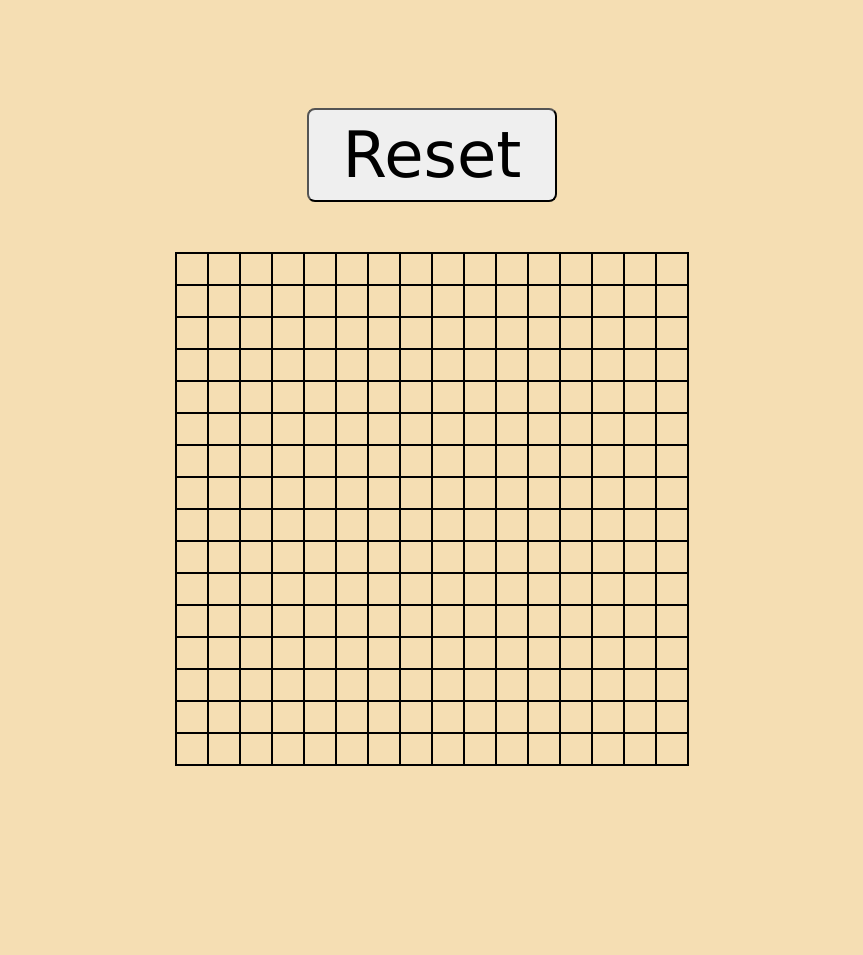
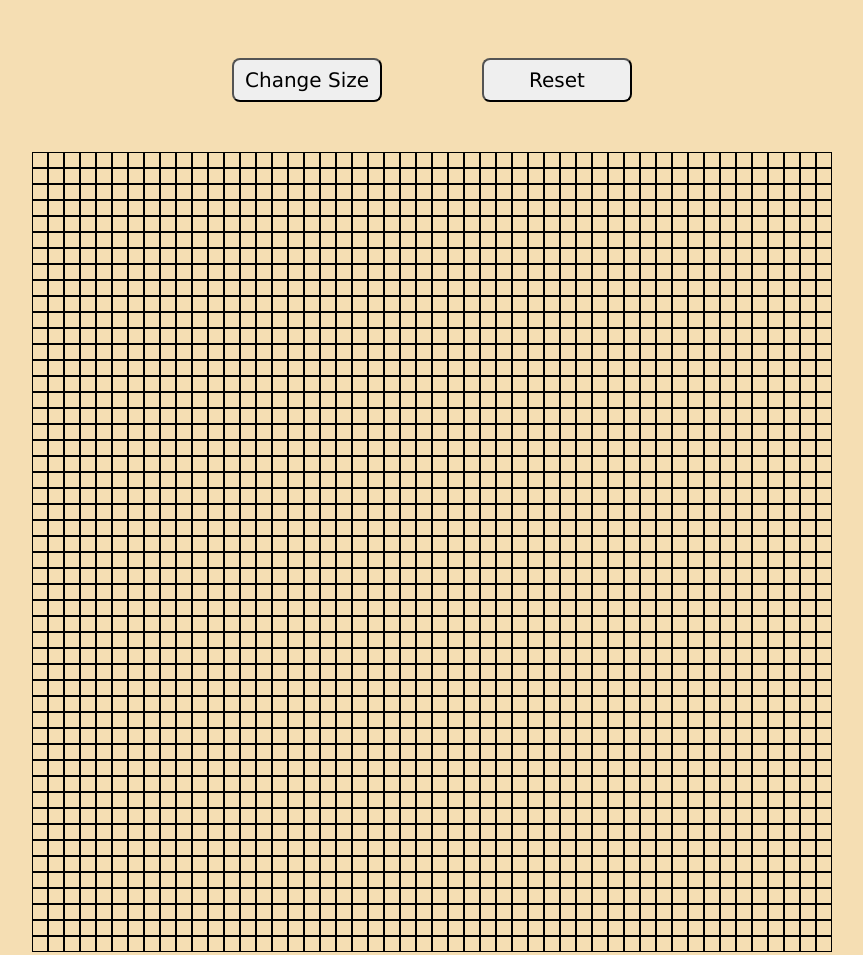
Before and after one commit to xhide341/etch-a-sketch, a plain HTML site: page index.html in a window 1280 px wide. Shown: the whole page, without its empty margins (208-1071 px from the left). Before the commit the page ends 874 px from the top, so only its background shows below. Drawn offline with Linux system fonts and the light colour scheme.

Commit message:
finished the project

```diff
--- a/index.html
+++ b/index.html
@@ -3,13 +3,15 @@
 <head>
     <meta charset="UTF-8">
     <meta name="viewport" content="width=device-width, initial-scale=1.0">
-    <title>Document</title>
+    <title>hide's etch-a-sketch</title>
     <link rel="stylesheet" href="/style.css"/>
     <script src="/script.js" defer></script>
 </head>
 <body>
-    <button>Reset</button>
-    <div class="container">
+    <div class="buttons">
+        <button class="promptButton">Change Size</button>
+        <button class="resetButton">Reset</button>
     </div>
+    <div class="container"></div>
 </body>
 </html>
--- a/script.js
+++ b/script.js
@@ -1,13 +1,21 @@
 const container = document.querySelector(".container");
-const button = document.querySelector("button");
+const resetButton = document.querySelector(".resetButton");
+const promptButton = document.querySelector(".promptButton");
 
-for (let i = 0; i < 16; i++) {
+
+function createGrid(size) {
+
+    container.innerHTML = '';
+
+    const divSize = 700 / size;
+
+    for (let i = 0; i < size; i++) {
         const row = document.createElement('div');
-    row.style.cssText = 'display: flex;';
+        row.style.cssText = 'display: flex; flex: 1;';
 
-    for (let j = 0; j < 16; j++) {
+        for (let j = 0; j < size; j++) {
             let div = document.createElement('div');
-        div.style.cssText = 'border: 1px solid black; width: 30px; height: 30px;';
+            div.style.cssText = `border: 1px solid black; width: ${divSize}px; height: ${divSize}px; flex: 1;`;
 
             div.addEventListener('mouseenter', () => {
                 const randomColor = Math.floor(Math.random()*16777215).toString(16);
@@ -23,10 +31,35 @@ for (let i = 0; i < 16; i++) {
 
         container.appendChild(row);
     }
+}
 
-button.addEventListener('click', () => {
+
+function promptForGridSize() {
+    let size = prompt("Enter number of grids per side (max 100):");
+    size = parseInt(size);
+
+    if (isNaN(size) || size < 1) {
+        alert("Please enter a valid number.");
+        return promptForGridSize();
+    }
+
+    if (size > 100) {
+        alert("Maximum size is 100.");
+        return promptForGridSize();
+    }
+
+    createGrid(size);
+}
+
+resetButton.addEventListener('click', () => {
     const AllDivs = container.querySelectorAll('div > div');
     AllDivs.forEach(div => {
         div.style.backgroundColor = '';
     });
 });
+
+promptButton.addEventListener('click', () => {
+    promptForGridSize();
+});
+
+createGrid(50);
--- a/style.css
+++ b/style.css
@@ -1,38 +1,46 @@
 body {
     display: flex;
     flex-direction: column;
-    justify-content: center;
     align-items: center;
     background-color: wheat;
-    padding: 100px;
+    padding: 50px;
     gap: 50px;
 }
 
 .container {
     display: flex;
     flex-direction: column;
-    border: 1px solid black;
+    justify-content: center;
+    align-items: center;
+    max-width: 1000px;
+    max-height: 1000px;
 }
 
-button {
+.buttons {
+    display: flex;
+    justify-content: space-between;
+    gap: 100px;
+}
+
+.resetButton, .promptButton {
     display: flex;
     justify-content: center;
     align-items: center;
     font-family: Verdana, Geneva, Tahoma, sans-serif;
-    font-size: 64px;
+    font-size: 20px;
     border-radius: 8px;
-    width: 250px;
+    width: 150px;
     height: auto;
     padding: 8px;
     color: black;
 }
 
-button:hover {
+.resetButton:hover, .promptButton:hover {
     box-shadow: 0 4px 8px rgba(0, 0, 0, 0.2); /* Add shadow on hover */
     transform: translateY(-2px);
 }
 
-button:active {
+.resetButton:active, .promptButton:active {
     background-color: gray;
     box-shadow: 0 2px 4px rgba(0, 0, 0, 0.2);
     transform: translateY(1px);
```
Lines whose indentation alone changed are shown as unchanged.
